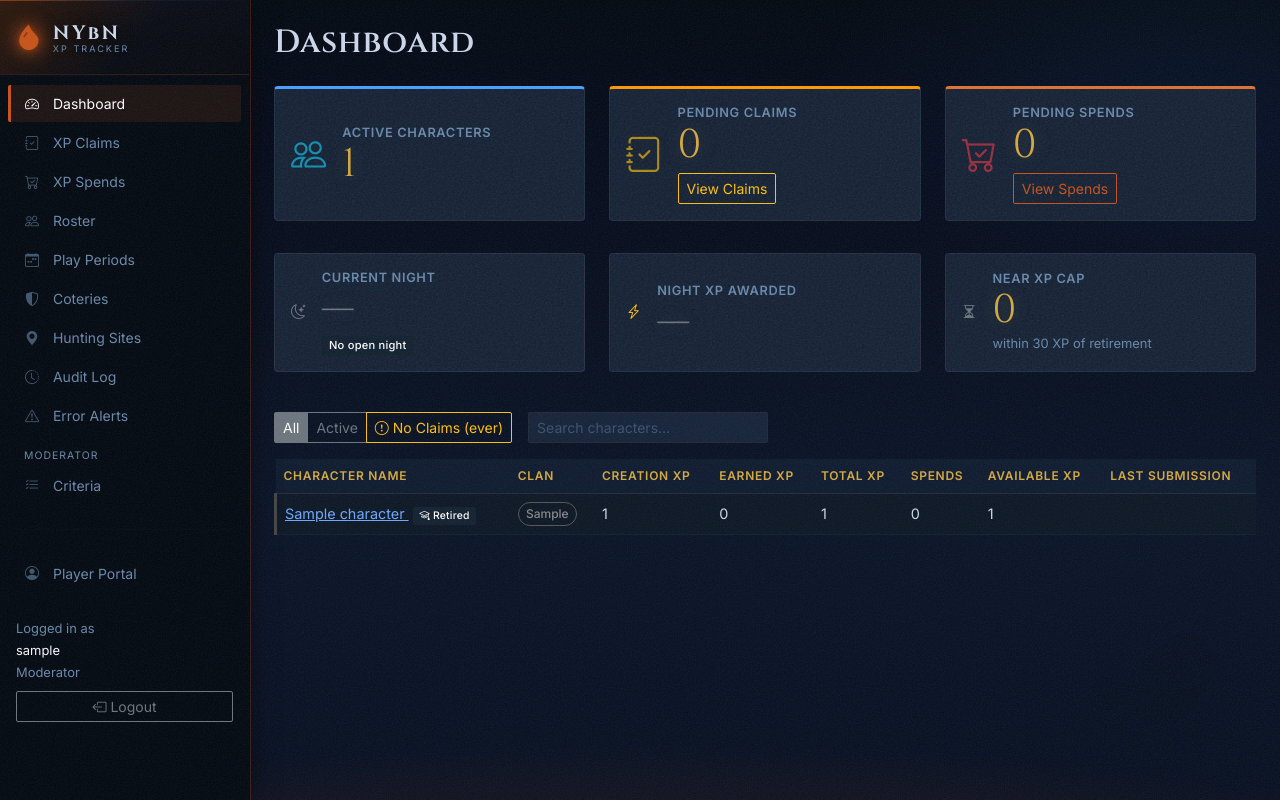
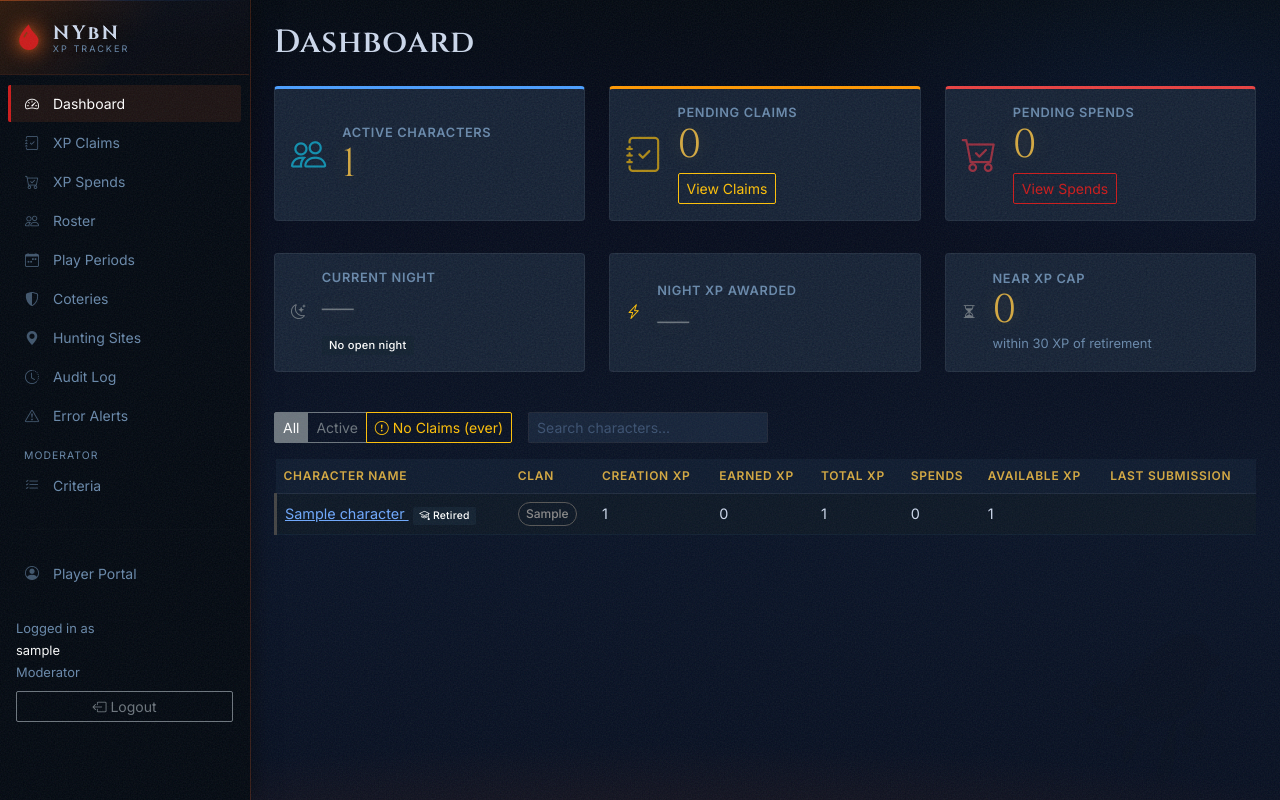
Before and after one commit to nyxthasage121-oss/nybn-xp-tracker, a Flask app: page / in a window 1280 px wide. Run offline with Flask 3, Linux system fonts and the light colour scheme; the visitor is signed in with stand-in values (Sample User, id 1); tables that the repository leaves empty hold one stand-in row (values such as "Sample post"); parts of the project's set-up code (start-up, migrations or seed data) failed here and were passed over; some libraries are stand-ins or nearby versions.

Commit message:
Change accent color from bridge-orange to blood red
Server logo has a red border, so switching --vtm-red to blood red (#cc1a1a),
deep crimson (#8b0000), and bright highlight red (#e84040).

Co-Authored-By: Claude Sonnet 4.6 <noreply@anthropic.com>

```diff
--- a/apps/web/app/static/css/style.css
+++ b/apps/web/app/static/css/style.css
@@ -2,10 +2,10 @@
 
 :root {
     /* ── NYC Brooklyn Bridge palette — sampled from nyc.jpg ── */
-    /* Bridge cable rust-orange / Freedom Tower electric blue / window amber */
-    --vtm-red:       #c85218;   /* bridge cable orange */
-    --vtm-red-deep:  #9e4012;   /* deep shadow orange */
-    --vtm-red-light: #e07030;   /* highlight orange */
+    /* Blood red accent / Freedom Tower electric blue / window amber */
+    --vtm-red:       #cc1a1a;   /* blood red */
+    --vtm-red-deep:  #8b0000;   /* deep crimson */
+    --vtm-red-light: #e84040;   /* bright highlight red */
     --vtm-steel:     #2476e8;   /* Freedom Tower electric blue */
     --vtm-gold:      #d4a840;   /* building window amber */
 
```
